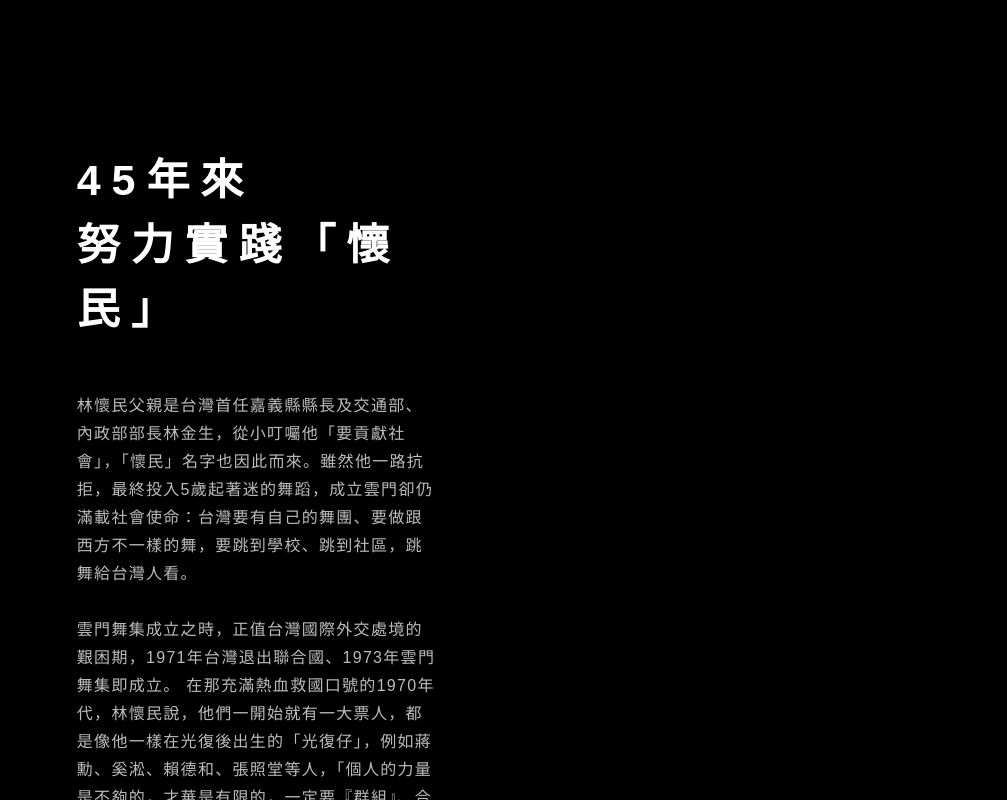
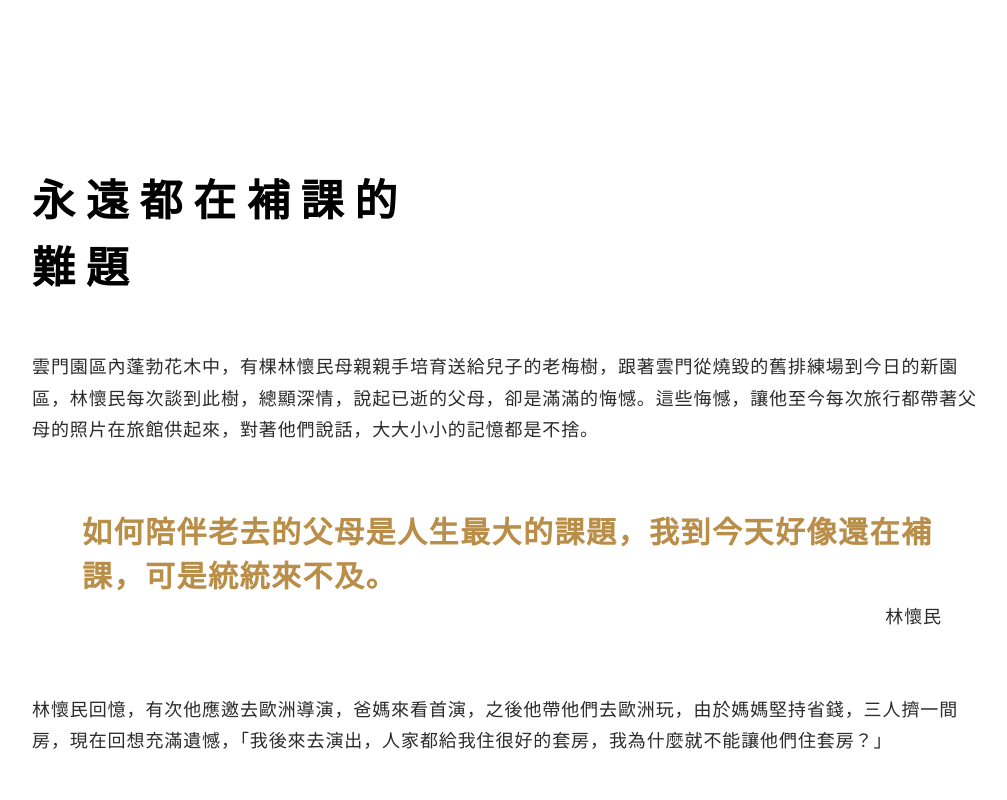
Before and after one commit to yeefun/yeefun.github.io, a Vue app in the folder udn-new-media/farewell-to-lin/: page / in a window 1280 px wide. Shown: the top 800 px of the page, without its empty margins (128-1135 px from the left). Built offline with nearby package versions, Linux system fonts and the light colour scheme.

Commit message:
final scene

```diff
--- a/udn-new-media/farewell-to-lin/public/index.html
+++ b/udn-new-media/farewell-to-lin/public/index.html
@@ -1,5 +1,5 @@
 <!DOCTYPE html>
-<html lang="en">
+<html lang="en" class="overflow-visible">
 
 <head>
   <meta charset="utf-8">
@@ -11,7 +11,7 @@
 </head>
 
 <!-- <body class="overflow-auto"> -->
-<body>
+<body class="overflow-visible">
   <div id="app"></div>
   <!-- built files will be auto injected -->
 </body>
--- a/udn-new-media/farewell-to-lin/src/App.vue
+++ b/udn-new-media/farewell-to-lin/src/App.vue
@@ -7,12 +7,14 @@
       <!-- <Cover></Cover> -->
       <!-- <OpeningLine></OpeningLine> -->
       <!-- <Youtube></Youtube> -->
-      <component :is="isFixedPage" :photoName="photoName"></component>
+      <!-- <component :is="isFixedPage" :photoName="photoName"></component> -->
     </div>
     <div class="scroll-content" ref="scrollContent">
-      <PhotoPageContent v-if="windowWidth >= 576"></PhotoPageContent>
-      <Youtube ref="youtube"></Youtube>
+      <!-- <PhotoPageContent v-if="windowWidth >= 576"></PhotoPageContent> -->
+      <!-- <Youtube ref="youtube"></Youtube> -->
       <ContentLight></ContentLight>
+      <FinalScene></FinalScene>
+      <div></div>
     </div>
   </div>
 </template>
@@ -25,9 +27,12 @@
 import PhotoPageContent from './components/PhotoPageContent.vue';
 import ContentDark from './components/ContentDark.vue';
 import ContentLight from './components/ContentLight.vue';
+import FinalScene from './components/FinalScene.vue';
+import resize from './mixins/resize';
 
 export default {
   name: 'app',
+  mixins: [resize],
   components: {
     Cover,
     OpeningLine,
@@ -36,10 +41,10 @@
     PhotoPageContent,
     ContentDark,
     ContentLight,
+    FinalScene,
   },
   data() {
     return {
-      windowWidth: document.documentElement.clientWidth,
       windowHeight: document.documentElement.clientHeight,
       bodyClass: document.body.classList,
       root: document.documentElement,
@@ -63,7 +68,7 @@
   },
   computed: {
     isFixedPage() {
-      return this.windowWidth < 576 ? 'ContentDark' : 'FixedPhotoPage';
+      return this.isMobileSize ? 'ContentDark' : 'FixedPhotoPage';
     },
     pageTransform() {
       return {
@@ -80,32 +85,32 @@
     // },
     // TODO avoid pageContent css transition
     // TODO change this.pageScrollY
-    fixedPageMove() {
-      const afterScrollY = window.pageYOffset;
-      const deltaScrollY = afterScrollY - this.beforeScrollY;
-      const youtubeY = this.$refs.youtube.$el.offsetTop;
-      const youtubeYForScrollDown = youtubeY - this.windowHeight;
-      if ((deltaScrollY > 0 && this.pageScrollY === -this.windowHeight)
-        || (deltaScrollY > 0 && window.pageYOffset <= youtubeYForScrollDown)
-        || (deltaScrollY < 0 && this.pageScrollY === 0)) return;
-      // this.$refs.pageContent.style.transitionProperty = 'none';
-      if (deltaScrollY > 0 && window.pageYOffset >= youtubeYForScrollDown) {
-        if (youtubeY - window.pageYOffset >= 50) {
-          // this.pageScrollY = (this.windowHeight * 3) + (youtubeTop - window.pageYOffset);
-          this.pageScrollY = -(window.pageYOffset - youtubeYForScrollDown);
-        } else {
-          this.pageScrollY = -this.windowHeight;
-        }
-      } else if (deltaScrollY < 0 && window.pageYOffset < youtubeY) {
-        if (this.pageScrollY === 0) return;
-        if (window.pageYOffset - youtubeYForScrollDown >= 50) {
-          this.pageScrollY = -this.windowHeight + (youtubeY - window.pageYOffset);
-        } else {
-          this.pageScrollY = 0;
-        }
-      }
-      this.beforeScrollY = afterScrollY;
-    },
+    // fixedPageMove() {
+    //   const afterScrollY = window.pageYOffset;
+    //   const deltaScrollY = afterScrollY - this.beforeScrollY;
+    //   const youtubeY = this.$refs.youtube.$el.offsetTop;
+    //   const youtubeYForScrollDown = youtubeY - this.windowHeight;
+    //   if ((deltaScrollY > 0 && this.pageScrollY === -this.windowHeight)
+    //     || (deltaScrollY > 0 && window.pageYOffset <= youtubeYForScrollDown)
+    //     || (deltaScrollY < 0 && this.pageScrollY === 0)) return;
+    //   // this.$refs.pageContent.style.transitionProperty = 'none';
+    //   if (deltaScrollY > 0 && window.pageYOffset >= youtubeYForScrollDown) {
+    //     if (youtubeY - window.pageYOffset >= 50) {
+    //       // this.pageScrollY = (this.windowHeight * 3) + (youtubeTop - window.pageYOffset);
+    //       this.pageScrollY = -(window.pageYOffset - youtubeYForScrollDown);
+    //     } else {
+    //       this.pageScrollY = -this.windowHeight;
+    //     }
+    //   } else if (deltaScrollY < 0 && window.pageYOffset < youtubeY) {
+    //     if (this.pageScrollY === 0) return;
+    //     if (window.pageYOffset - youtubeYForScrollDown >= 50) {
+    //       this.pageScrollY = -this.windowHeight + (youtubeY - window.pageYOffset);
+    //     } else {
+    //       this.pageScrollY = 0;
+    //     }
+    //   }
+    //   this.beforeScrollY = afterScrollY;
+    // },
     beforeunloadHandler() {
       window.scrollTo({
         top: 0,
@@ -114,10 +119,10 @@
     },
     // TODO dynamic set this.windowHeight
     // resizeHandler() {
-    //   if ((this.windowWidth < 576 && document.documentElement.clientWidth < 576) || (this.windowWidth >= 576 && document.documentElement.clientWidth >= 576)) return;
+    //   if ((this.isMobileSize && document.documentElement.clientWidth < 576) || (this.windowWidth >= 576 && document.documentElement.clientWidth >= 576)) return;
     //   if (this.resizeTimer) clearTimeout(this.resizeTimer);
     //   this.resizeTimer = setTimeout(() => {
-    //     if (this.windowWidth < 576 && document.documentElement.clientWidth >= 576) {
+    //     if (this.isMobileSize && document.documentElement.clientWidth >= 576) {
     //       window.scrollTo({
     //         top: 0,
     //         behavior: 'instant',
@@ -134,13 +139,13 @@
     //   }, 400);
     // },
     // pageTouchStart(evt) {
-    //   if (this.windowWidth < 576 || window.pageYOffset > 0 || !this.canScroll) return;
+    //   if (this.isMobileSize || window.pageYOffset > 0 || !this.canScroll) return;
     //   evt.preventDefault();
     //   this.touchStartX = evt.touches[0].pageX;
     //   this.touchStartY = evt.touches[0].pageY;
     // },
     // pageTouchMove(evt) {
-    //   if (this.windowWidth < 576 || window.pageYOffset > 0 || !this.canScroll) return;
+    //   if (this.isMobileSize || window.pageYOffset > 0 || !this.canScroll) return;
     //   evt.preventDefault();
     //   if (this.scrollTimer) {
     //     clearTimeout(this.scrollTimer);
@@ -174,7 +179,7 @@
     //   }, 200);
     // },
     // pageScroll(evt) {
-    //   if (this.windowWidth < 576 || window.pageYOffset > 0 || !this.canScroll) return;
+    //   if (this.isMobileSize || window.pageYOffset > 0 || !this.canScroll) return;
     //   evt.preventDefault();
     //   if (this.scrollTimer) {
     //     clearTimeout(this.scrollTimer);
@@ -207,7 +212,7 @@
     // resizeHandler() {
     //   if (this.resizeTimer) clearTimeout(this.resizeTimer);
     //   this.resizeTimer = setTimeout(() => {
-    //     if (this.windowWidth < 576 && document.documentElement.clientWidth >= 576) {
+    //     if (this.isMobileSize && document.documentElement.clientWidth >= 576) {
     //       window.scrollTo({
     //         top: 0,
     //         behavior: 'instant',
@@ -222,7 +227,7 @@
     //   }, 400);
     // },
   //   pageScroll(evt) {
-  //     if (this.windowWidth < 576 || window.pageYOffset > 0 || !this.canScroll) return;
+  //     if (this.isMobileSize || window.pageYOffset > 0 || !this.canScroll) return;
   //     // const currentTime = new Date();
   //     // if (currentTime - this.startScrollTime < 800) return;
   //     const scrollDirection = -evt.wheelDelta || evt.detail;
@@ -262,7 +267,7 @@
   @media screen and (min-width: 576px) {
     position: fixed;
     top: 0;
-    transition: transform 1s;
+    // transition: transform 1s；
   }
 }
 .scroll-content {
--- a/udn-new-media/farewell-to-lin/src/components/ContentLight.vue
+++ b/udn-new-media/farewell-to-lin/src/components/ContentLight.vue
@@ -1,49 +1,50 @@
 <template>
   <article class="content">
-    <h2 class="content__title">永遠都在補課的難題</h2>
-    <div class="content__text">
+    <div class="content-wrapper">
+      <h2 class="content__title content__title--light">永遠都在補課的<br>難題</h2>
+      <div class="content__text content__text--light">
         <p>雲門園區內蓬勃花木中，有棵林懷民母親親手培育送給兒子的老梅樹，跟著雲門從燒毀的舊排練場到今日的新園區，林懷民每次談到此樹，總顯深情，說起已逝的父母，卻是滿滿的悔憾。這些悔憾，讓他至今每次旅行都帶著父母的照片在旅館供起來，對著他們說話，大大小小的記憶都是不捨。</p>
       </div>
       <div class="content__quote-wrapper">
-      <blockquote class="content__quote">如何陪伴老去的父母是人生最大的課題，我到今天好像還在補課，可是統統來不及。</blockquote>
-      <p class="content__quote-speaker">林懷民</p>
+        <blockquote class="content__quote content__quote--light">如何陪伴老去的父母是人生最大的課題，我到今天好像還在補課，可是統統來不及。</blockquote>
+        <p class="content__quote-speaker content__quote-speaker--light">林懷民</p>
       </div>
-    <div class="content__text">
+      <div class="content__text content__text--light">
         <p>林懷民回憶，有次他應邀去歐洲導演，爸媽來看首演，之後他帶他們去歐洲玩，由於媽媽堅持省錢，三人擠一間房，現在回想充滿遺憾，「我後來去演出，人家都給我住很好的套房，我為什麼就不能讓他們住套房？」</p>
       </div>
-    <figure class="content__photo-wrapper">
+      <figure class="content__photo-wrapper content__photo-wrapper--light">
         <img class="content__photo" src="../assets/ContentImg/mob_childhood.jpg" alt="">
-      <figcaption class="content__photo-caption">圖說預留的位置&ensp;/&ensp;誰誰&ensp;攝影</figcaption>
+        <figcaption class="content__photo-caption content__photo-caption--light">圖說預留的位置&ensp;/&ensp;誰誰&ensp;攝影</figcaption>
       </figure>
-    <div class="content__text">
+      <div class="content__text content__text--light">
         <p>又譬如，爸爸過世後，林懷民總在周六陪媽媽，周日由弟弟陪。有年林懷民弟弟出國，他周六在台中演完，準備周日回家，先打電話問「媽媽您好嗎」，聽到媽媽答「一個人吃飯哪有什麼好？」他聽到簡直快瘋掉，趕快衝回家。</p>
       </div>
       <div class="content__quote-wrapper">
-      <blockquote class="content__quote">我們在年輕時，不知道老人家的寂寞；我到60歲知道一些事情，往往是我希望40歲知道的。</blockquote>
-      <p class="content__quote-speaker">林懷民</p>
+        <blockquote class="content__quote content__quote--light">我們在年輕時，不知道老人家的寂寞；我到60歲知道一些事情，往往是我希望40歲知道的。</blockquote>
+        <p class="content__quote-speaker content__quote-speaker--light">林懷民</p>
       </div>
-    <div class="content__text">
+      <div class="content__text content__text--light">
         <p>林懷民2002年執導的歌劇《托斯卡》，明年將重新演出，背後也有段深刻的母子記憶。林懷民說，他第一次知道《托斯卡》中的名曲〈為了藝術為了愛〉，就是四、五歲時，媽媽放78轉老唱片給他聽，還教他認日文字「為了藝術為了愛」。</p>
         <p><br></p>
         <p>後來林懷民版《托斯卡》上演，媽媽正在住院，也興沖沖來看。上半場結束，大家想該聽醫生說的9點要回家，媽媽卻抵死不回，說要看劇中的托斯卡怎麼跳下來，但大家都不大敢不尊重醫生的意思，終說服媽媽坐輪椅回家。</p>
         <p><br></p>
         <p>「我好後悔那時為什麼不讓她看？看完了，明天再繼續生病也可以。」林懷民建議天下兒女，在過了一條線後，別太在意醫生說什麼可以吃、什麼不可以吃，「有時就讓老人家吃了吧，看是要活得很長很辛苦，還是讓他過癮一下？」</p>
       </div>
-    <h2 class="content__title">退休與算命一席話有關</h2>
-    <div class="content__text">
+      <h2 class="content__title content__title--light">退休與算命一席話有關</h2>
+      <div class="content__text content__text--light">
         <p>去年林懷民預告2019年退休，屆時歲數是72歲——傳言中他兩次批命，對方都指將遭大限的年齡。採訪時，我們拐著彎問林懷民預告用意，沒想到林懷民丟出直球：「是要問72歲的事對不對？我覺得，我可以不相信相命的說什麼，可是要尊敬，既然大家都說我72歲要死，我就要把它當一件事。」</p>
         <p><br></p>
         <p>林懷民說，這說法於他個人不重要，但對團而言重要。「如果有一天我突然不來上班，絕對有場大混亂」，為了舞團，他必須尊敬這說法。</p>
       </div>
-    <figure class="content__photo-wrapper">
+      <figure class="content__photo-wrapper content__photo-wrapper--light">
         <img class="content__photo" src="../assets/ContentImg/mob_huimin.jpg" alt="">
-      <figcaption class="content__photo-caption">圖說預留的位置&ensp;/&ensp;誰誰&ensp;攝影</figcaption>
+        <figcaption class="content__photo-caption content__photo-caption--light">圖說預留的位置&ensp;/&ensp;誰誰&ensp;攝影</figcaption>
       </figure>
-    <div class="content__text">
+      <div class="content__text content__text--light">
         <p>林懷民退休前最後一齣舞作《關於島嶼》裡有一段金剛經偈語：「一切有為法／如夢幻泡影／如露亦如電／應作如是觀」，反映著林懷民的生死觀。林懷民認為，夢幻泡影是人世間的必然，「你覺得你是例外嗎？沒有例外。」林懷民說得凜然，彷彿直視生死。</p>
       </div>
-    <h2 class="content__title">期待台灣從「我」變成「我們」</h2>
-    <div class="content__text">
+      <h2 class="content__title content__title--light">期待台灣從「我」變成「我們」</h2>
+      <div class="content__text content__text--light">
         <p>林懷民能夠坦率面對自己的生死，但對於今天的台灣，他語中卻流露出憂心與期許。</p>
         <p><br></p>
         <p>林懷民說，長年以來，大家常說是哪個政黨、政客，讓台灣變成現在這個樣子，但在這同時，「我們」明明也讓這些事情發生。他認為，台灣現在不論好或不好，「都是我們的共業」。</p>
@@ -59,21 +60,34 @@
         <p>「心胸狹小，路會愈走愈窄。」林懷民認為，台灣必須擁有更大的格局，才能真正自處。他也期待現在的年輕人，能撐出一股氣來，聚集成一大票人改變社會，「『我』當然很渺小，但當『我』變成『我們』時，就能做出一點事情來。」</p>
       </div>
       <div class="content__quote-wrapper">
-      <blockquote class="content__quote">做出什麼事呢？<br>小事<br>但小事累積後就可能變成比較有規模的大事。</blockquote>
-      <p class="content__quote-speaker">林懷民</p>
+        <blockquote class="content__quote content__quote--light" v-if="isMobileSize">做出什麼事呢？<br>小事<br>但小事累積後就可能變成比較有規模的大事。</blockquote>
+        <blockquote class="content__quote content__quote--light" v-else>做出什麼事呢？小事，但小事累積後就可能變成比較有規模的大事。</blockquote>
+        <p class="content__quote-speaker content__quote-speaker--light">林懷民</p>
+      </div>
     </div>
   </article>
 </template>
 
 <script>
+// CONFUSED can't add '.js'
+import resize from '../mixins/resize';
+
 export default {
   name: 'ContentLight',
+  mixins: [resize],
 };
 </script>
 
 <style lang="scss">
 @import '../css/content.scss';
 
+.content {
+  &-wrapper {
+    max-width: 960px;
+    margin-right: auto;
+    margin-left: auto;
+  }
+}
 // .content {
 //   @media screen and (min-width: 576px) {
 //     margin-top: 100vh;
--- a/udn-new-media/farewell-to-lin/src/components/Cover.vue
+++ b/udn-new-media/farewell-to-lin/src/components/Cover.vue
@@ -1,4 +1,5 @@
 <template>
+  <!-- TODO change css animation to Vue animation -->
   <article class="cover"
   @mousewheel.once="dancerMove" @DOMMouseScroll.once="dancerMove" @touchmove.once="dancerMove">
     <!-- muted for Chrome, otherwise video can't play-->
@@ -67,25 +68,19 @@
 </template>
 
 <script>
+import resize from '../mixins/resize';
+
 export default {
   name: 'Cover',
+  mixins: [resize],
   data() {
     return {
-      windowWidth: document.documentElement.clientWidth,
       isDancerMove: false,
       isCoverPromptExist: true,
       isCoverFadeOut: false,
       isCoverTitleFadeIn: false,
       isCoverTitleMove: false,
     };
-  },
-  created() {
-    window.addEventListener('resize', this.resizeHandler);
-  },
-  computed: {
-    isMobileSize() {
-      return this.windowWidth < 576;
-    },
   },
   methods: {
     resizeHandler() {
--- /dev/null
+++ b/udn-new-media/farewell-to-lin/src/components/FinalScene.vue
@@ -0,0 +1,86 @@
+<template>
+  <section class="final-scene" ref="finalScene">
+    <div class="final-scene__text" :class="{ 'fade-out': isTextFadeOut }">
+      <div class="final-scene__text--first" :class="{ 'fade-in': isTextFadeIn }">過去45年<br>林懷民用90齣舞作<br>不斷與台灣社會對話</div>
+      <p><br></p>
+      <div class="final-scene__text--last" :class="{ 'fade-in': isTextFadeIn }" @transitionend.once="textFadeInEnd" @webkitTransitionEnd.once="textFadeInEnd">退休前，<br>他最後有段話<br>想對現在的台灣說</div>
+    </div>
+  </section>
+</template>
+
+<script>
+export default {
+  name: 'FinalScene',
+  data() {
+    return {
+      // windowHeight: document.documentElement.clientHeight,
+      // bodyClass: document.body.classList,
+      root: document.documentElement,
+      isTextFadeIn: false,
+      isTextFadeOut: false,
+    };
+  },
+  created() {
+    window.addEventListener('scroll', this.finalSceneFade);
+  },
+  methods: {
+    finalSceneFade() {
+      if (window.pageYOffset + this.root.clientHeight === this.root.scrollHeight) {
+        this.isTextFadeIn = true;
+      }
+    },
+    textFadeInEnd() {
+      this.isTextFadeOut = true;
+    },
+    // },
+  //   finalSceneMove() {
+  //     // const finalSceneY = this.$refs.finalScene.offsetTop。
+  //     // const finalSceneYForScrollDown = finalSceneY - this.windowHeight;
+  //     // if (window.pageYOffset + this.root.clientHeight === this.root.scrollHeight) {
+  //     if (window.pageYOffset > document.getElementById('test').offsetTop - this.windowHeight) {
+  //       console.log('done');
+  //       this.$refs.finalScene.style.transform = 'translateY(0px)';
+  //       window.scrollTo({
+  //         top: document.getElementById('test').offsetTop - this.windowHeight,
+  //         behavior: 'instant',
+  //       });
+  //       this.root.className = '';
+  //       this.bodyClass.remove('overflow-visible');
+  //       // console.log('success');
+  //       // window.scrollBy({
+  //       // top: this.windowHeight,
+  //       // behavior: 'smooth',
+  //       // });
+  //       // this.root.className = '';
+  //       // this.bodyClass.remove('overflow-visible');
+  //     }
+  //   },
+  },
+};
+</script>
+
+<style lang="scss">
+.final-scene {
+  height: 100vh;
+  background-color: #fff;
+  display: flex;
+  flex-direction: column;
+  justify-content: center;
+  align-items: center;
+  &__text {
+    color: #b98e49;
+    font-size: 3.6rem;
+    line-height: 1.67;
+    letter-spacing: 7.2px;
+    transition: opacity 2s 1s;
+    &--first {
+      opacity: 0;
+      transition: opacity 2s;
+    }
+    &--last {
+      opacity: 0;
+      transition: opacity 2s 2s;
+    }
+  }
+}
+</style>
--- a/udn-new-media/farewell-to-lin/src/css/common.scss
+++ b/udn-new-media/farewell-to-lin/src/css/common.scss
@@ -1,8 +1,9 @@
 html, body {
-  height: 100%;
+  // CONFUSED max-height can work on ipad? or height?
+  max-height: 100%;
   position: relative;
   @media screen and (min-width: 576px) {
-    // overflow: hidden;
+    overflow: hidden;
   }
 }
 
--- a/udn-new-media/farewell-to-lin/src/css/content.scss
+++ b/udn-new-media/farewell-to-lin/src/css/content.scss
@@ -1,7 +1,9 @@
 .content {
   background-color: #fff;
   // color: #fff;
-  color: #474747;
+  // ASK mob #47 or web #2b
+  // color: #474747;
+  color: #2b2b2b;
   padding-right: 30px;
   padding-left: 30px;
   // prevent margin collapse
@@ -10,6 +12,11 @@
     color: #bcbcbc;
     background-color: transparent;
   }
+  // &--light {
+  //   @media screen and (min-width: 576px) {
+  //     max-width: 960px;
+  //   }
+  // }
   &--photo-page {
     position: relative;
     width: 36%;
@@ -36,11 +43,11 @@
     &--dark {
       color: #fff;
     }
-    &--photo-page {
+    &--photo-page, &--light {
       font-size: 4.3rem;
-      letter-spacing: 10.9px;
-      line-height: 1.5;
-      margin-top: 148px;
+      letter-spacing: 10.7px;
+      line-height: 1.56;
+      margin-top: 168px;
       margin-bottom: 50px;
     }
   }
@@ -60,6 +67,14 @@
     line-height: 1.75;
     letter-spacing: 1.3px;
     // text-align: justify;
+    &--light {
+      @media screen and (min-width: 768px) {
+        font-size: 1.8rem;
+        letter-spacing: 0.9px;
+        // ASK
+        // line-height: 1.56;
+      }
+    }
   }
 
   &__quote {
@@ -68,7 +83,16 @@
     color: #b98e49;
     letter-spacing: 2.2px;
     margin-bottom: 12px;
-
+    &--light {
+      @media screen and (min-width: 768px) {
+        font-size: 3rem;
+        line-height: 1.47;
+        letter-spacing: 1.5px;
+        margin-bottom: 4px;
+        // ASK only here bold?
+        font-weight: 700;
+      }
+    }
     &-wrapper {
       padding-right: 50px;
       padding-left: 50px;
@@ -87,6 +111,13 @@
       text-align: right;
       font-size: 1.4rem;
       letter-spacing: 1.4px;
+      &--light {
+        @media screen and (min-width: 768px) {
+          font-size: 1.8rem;
+          letter-spacing: 0.9px;
+          line-height: 1.56;
+        }
+      }
       &--photo-page {
         text-align: left;
       }
@@ -100,9 +131,15 @@
 
     &-wrapper {
       position: relative;
-      margin: 50px -30px;
+      margin: 48px -30px;
       &--dark {
         margin-bottom: 70px;
+      }
+      &--light {
+        @media screen and (min-width: 768px) {
+          margin-right: 0;
+          margin-left: 0;
+        }
       }
     }
 
@@ -121,6 +158,12 @@
         bottom: 0;
         background-color: rgba(0, 0, 0, 0.8);
         // color: #bcbcbc;
+      }
+      &--light {
+        @media screen and (min-width: 768px) {
+          text-align: right;
+          padding-left: 0;
+        }
       }
       &--photo-page {
         width: 32%;
--- /dev/null
+++ b/udn-new-media/farewell-to-lin/src/mixins/resize.js
@@ -0,0 +1,19 @@
+const mixin = {
+  data() {
+    return {
+      windowWidth: document.documentElement.clientWidth,
+    };
+  },
+  created() {
+    window.addEventListener('resize', () => {
+      this.windowWidth = document.documentElement.clientWidth;
+    });
+  },
+  computed: {
+    isMobileSize() {
+      return this.windowWidth < 576;
+    },
+  },
+};
+
+export default mixin;
--- a/udn-new-media/farewell-to-lin/vue.config.js
+++ b/udn-new-media/farewell-to-lin/vue.config.js
@@ -2,4 +2,9 @@
   baseUrl: process.env.NODE_ENV === 'production'
     ? './'
     : '/',
+  // configureWebpack: {
+  //   resolve: {
+  //     extensions: ['.js'],
+  //   },
+  // },
 };
```
Lines whose indentation alone changed are shown as unchanged.
